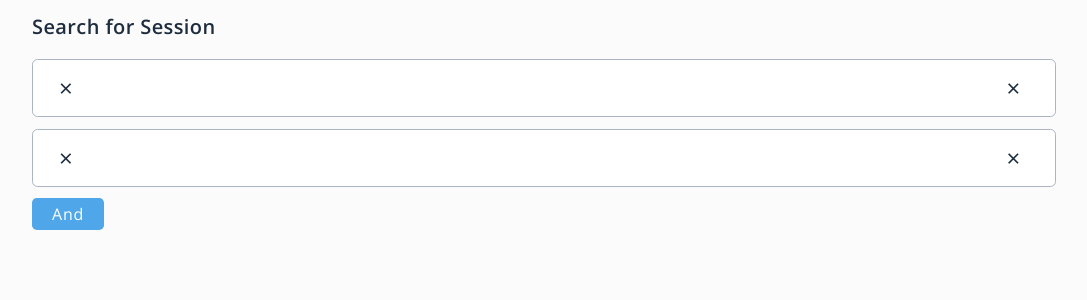
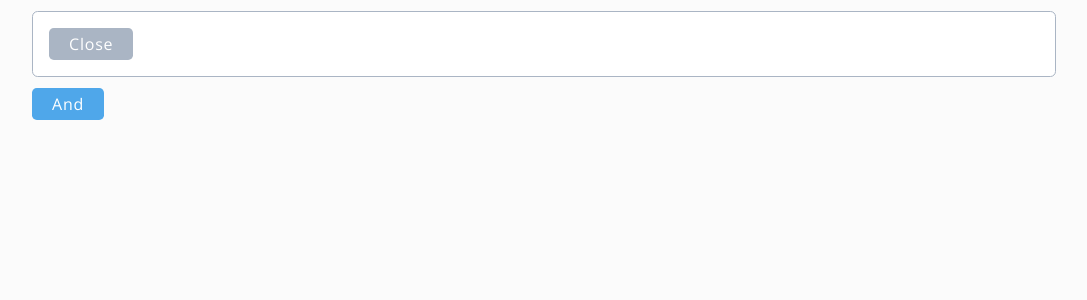
Before and after one commit to RyanBrown/quantum-metric, a React (Create React App) app: page / in a window 1280 px wide. Both pictures are taken after a click on the button "And". Shown: the top 300 px of the page, without its empty margins (96-1183 px from the left). Built offline with nearby package versions, Linux system fonts and the light colour scheme.

Commit message:
Quantim Metric - styled-components added

```diff
--- a/src/App.js
+++ b/src/App.js
@@ -5,14 +5,11 @@ import Button from './Components/Button/Button';
 import './styles/global.scss';
 
 class App extends Component {
-    constructor(props) {
-        super(props);
-        this.state = {
-            filterBlock: [{ value: 'row1' }],
-        };
-    }
+    state = {
+        filterBlock: [{ value: 'row1' }],
+    };
 
-    updateValue = (e, index) => {
+    updateFilterBlockList = (e, index) => {
         const filterBlock = [...this.state.filterBlock]; // copy array because we don't want to mutate the previous one
         filterBlock[index].value = e.target.value;
         this.setState({
@@ -40,7 +37,11 @@ class App extends Component {
                 {/* <Form /> */}
                 {this.state.filterBlock.map((row, index) => {
                     return (
-                        <FilterBlock key={index} value={row.value} onChange={(e) => this.updateValue(e, index)}>
+                        <FilterBlock
+                            key={index}
+                            value={row.value}
+                            onChange={(e) => this.updateFilterBlockList(e, index)}
+                        >
                             <Button onClick={this.deleteFilterBlock} variant='close'>
                                 &times;
                             </Button>
--- /dev/null
+++ b/src/App2.js
@@ -0,0 +1,45 @@
+import React, { useState } from 'react';
+import Button from './Components/Button/Button';
+import './styles/global.scss';
+
+const FilterBlock = (props) => {
+    return <div className='filter-block'>{props.children}</div>;
+};
+
+export default function App(props) {
+    const [filterBlocks, setBlock] = useState([]);
+    const [block, setNewBlock] = useState('');
+
+    const addItems = () => {
+        setBlock((filterBlockList) => {
+            return [...filterBlockList, block];
+        });
+        setNewBlock('');
+    };
+
+    const removeItems = (id) => {
+        setBlock((filterBlockList) => {
+            return filterBlockList.filter((arrElem, index) => {
+                return index !== id;
+            });
+        });
+    };
+
+    return (
+        <>
+            {filterBlocks.map((block, index) => {
+                return (
+                    <FilterBlock key={index}>
+                        <Button key={index} id={index} onClick={() => removeItems(index)}>
+                            Close
+                        </Button>
+                        {props.children}
+                    </FilterBlock>
+                );
+            })}
+            <Button variant='primary' onClick={addItems}>
+                And
+            </Button>
+        </>
+    );
+}
--- a/src/index.js
+++ b/src/index.js
@@ -1,10 +1,12 @@
 import React from 'react';
 import ReactDOM from 'react-dom';
-import App from './App';
+// import App from './App';
+import App2 from './App2';
 
 ReactDOM.render(
     <React.StrictMode>
-        <App />
+        {/* <App /> */}
+        <App2></App2>
     </React.StrictMode>,
     document.getElementById('root')
 );
```
